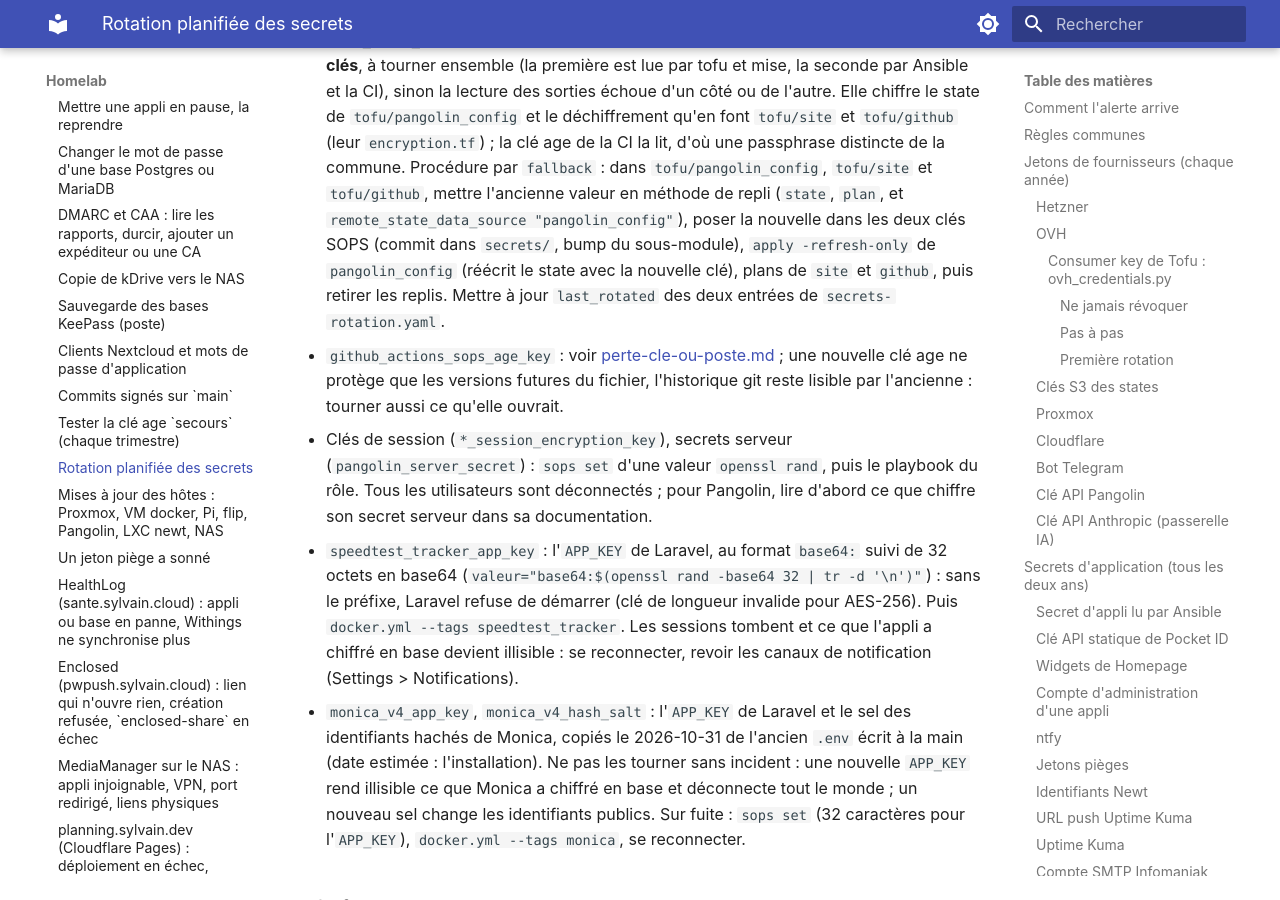
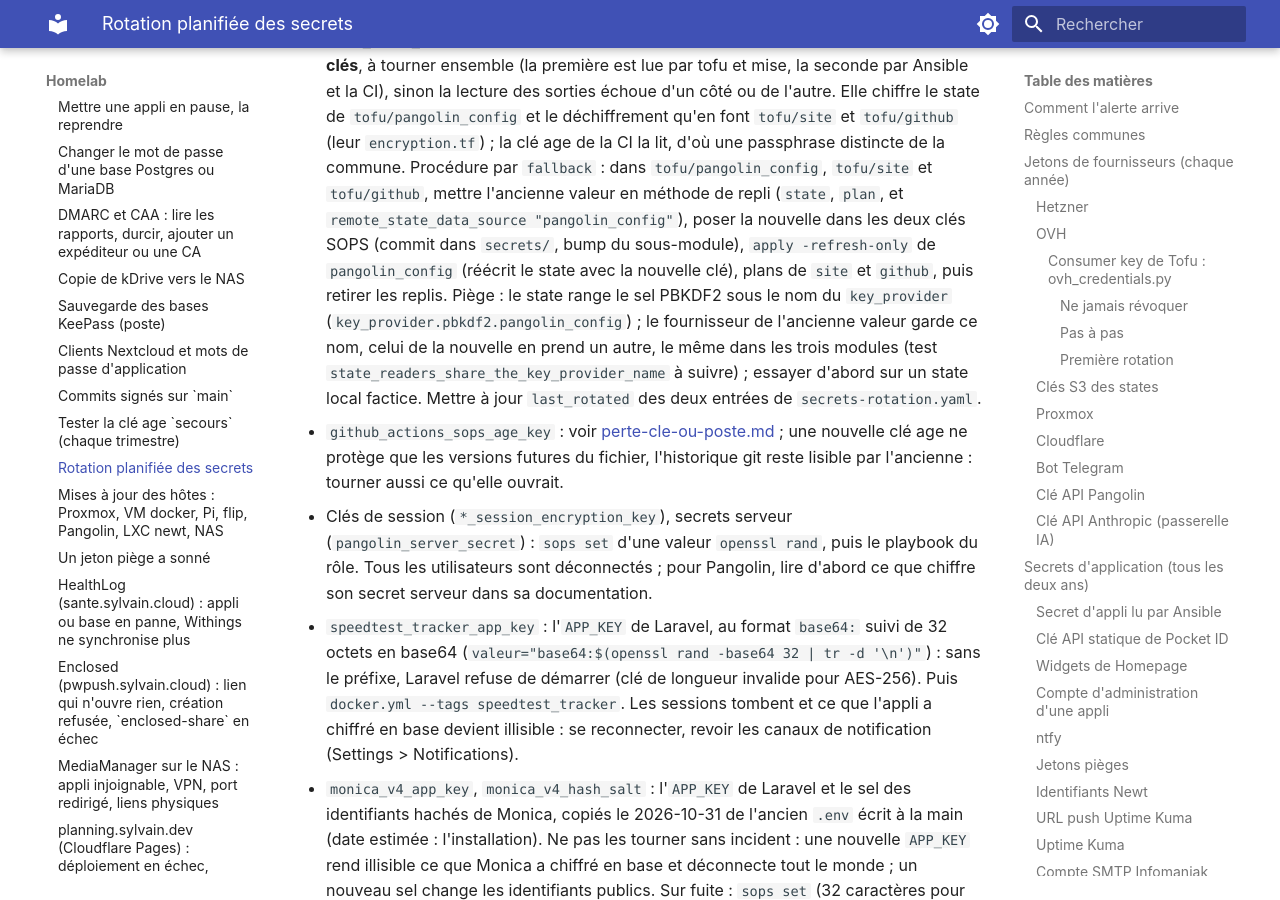
Before and after one commit to sylvainmetayer/homelab, an MkDocs documentation site: the page built from docs/runbooks/rotation-des-secrets.md, in a window 1280 px wide and 900 px high, scrolled down 23338 px. Built offline with MkDocs 1.6.1 and Material for MkDocs 9.7.7, drawn with Linux system fonts in a browser that asks for light colours.

Commit message:
docs(tofu): commentaires périmés sur le state de pangolin_config, piège du sel à la rotation
tofu/pangolin et tofu/s3_state le disaient encore en clair et lu sur S3 ;
tofu/site le disait déjà chiffré. Le runbook de rotation note que le sel
PBKDF2 est rangé sous le nom du key_provider.

Claude-Session: https://claude.ai/code/session_01EfxfYAbz2gwpFVQsyUyGKn

```diff
--- a/docs/runbooks/rotation-des-secrets.md
+++ b/docs/runbooks/rotation-des-secrets.md
@@ -917,6 +917,11 @@ déconnexion, et n'apporte rien sans fuite.
   nouvelle dans les deux clés SOPS (commit dans `secrets/`, bump du
   sous-module), `apply -refresh-only` de `pangolin_config` (réécrit le state
   avec la nouvelle clé), plans de `site` et `github`, puis retirer les replis.
+  Piège : le state range le sel PBKDF2 sous le nom du `key_provider`
+  (`key_provider.pbkdf2.pangolin_config`) ; le fournisseur de l'ancienne valeur
+  garde ce nom, celui de la nouvelle en prend un autre, le même dans les trois
+  modules (test `state_readers_share_the_key_provider_name` à suivre) ; essayer
+  d'abord sur un state local factice.
   Mettre à jour `last_rotated` des deux entrées de `secrets-rotation.yaml`.
 - `github_actions_sops_age_key` : voir
   [perte-cle-ou-poste.md](perte-cle-ou-poste.md) ; une nouvelle clé age ne
```
Also changed, not shown: 3 other files.
